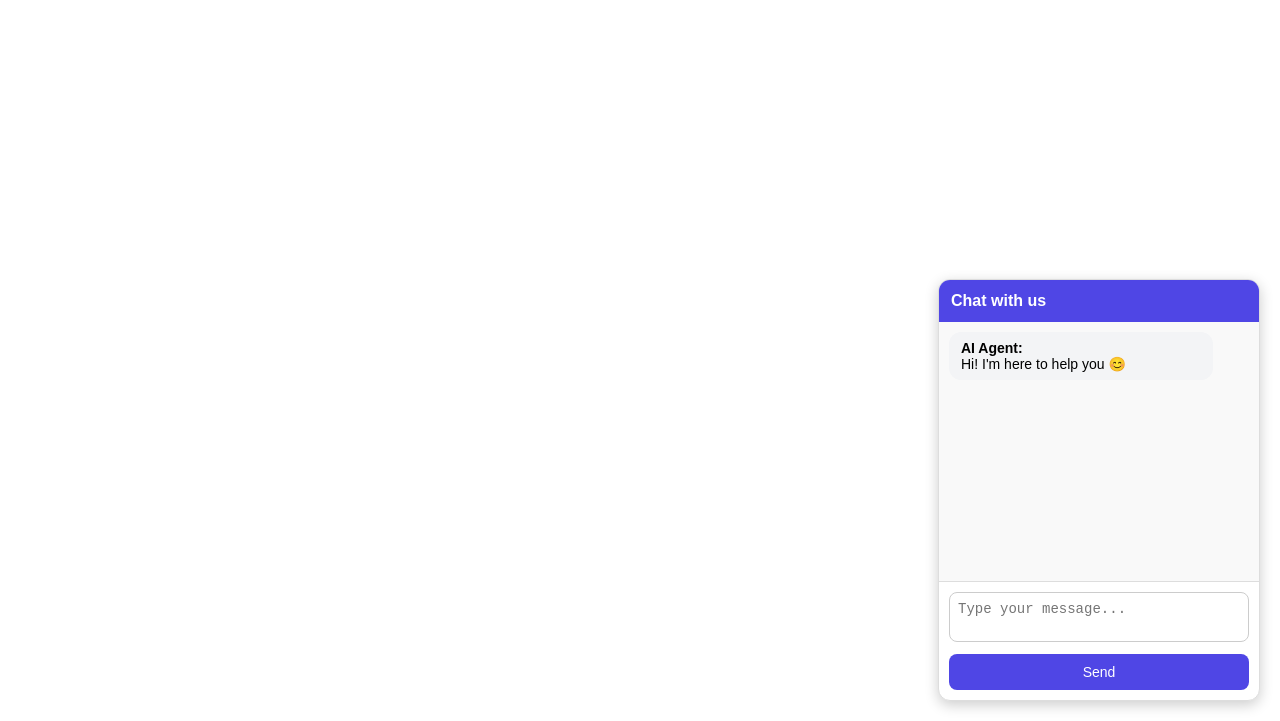
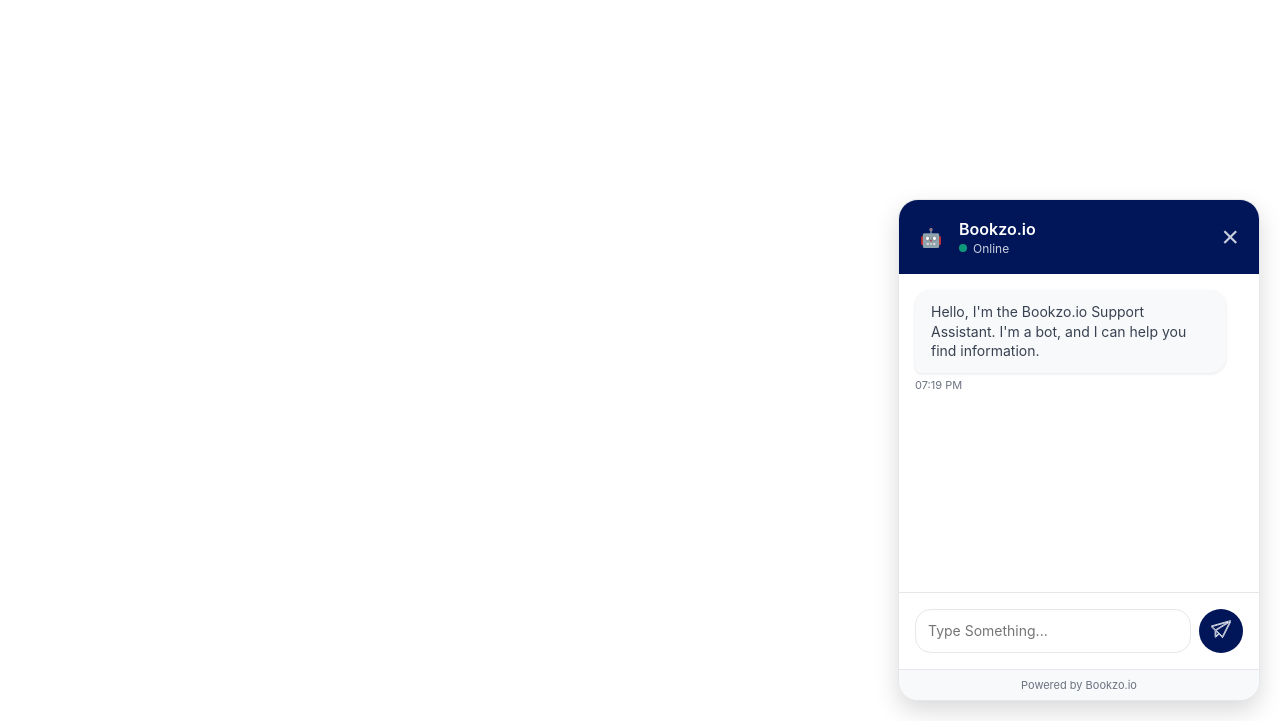
Before and after one commit to fzsf163/chat-bot-bookzo, a plain HTML site: page index.html in a window 1280 px wide. Shown: the part 79-800 px from the top of the page. Drawn offline with Linux system fonts and the light colour scheme.

Commit message:
chnages make style added

```diff
--- a/chat-widget.js
+++ b/chat-widget.js
@@ -1,8 +1,13 @@
 (function () {
-    const companySlug = window.COMPANY_SLUG || 'capital-renovation';
-    const endpoint = window.CHAT_API_ENDPOINT || 'http://localhost:8000/api/public-chat';
+  const companySlug = window.COMPANY_SLUG || "capital-renovation";
+  const endpoint =
+    window.CHAT_API_ENDPOINT || "http://localhost:8000/api/public-chat";
 
-    const chatBox = document.createElement('div');
+  const chatBox = document.createElement("div");
+  const color_bg = "#f9f9f9";
+  const color_primary = "#F7C32E";
+  const color_accent_primary = "#001659";
+  const color_accent_secondary = "#055AAB";
   chatBox.innerHTML = `
         <div style="
             position: fixed;
@@ -21,14 +26,14 @@
             overflow: hidden;
             border: 1px solid #ddd;
         ">
-            <div style="background: #4f46e5; color: white; padding: 12px; font-weight: bold;">
+            <div style="background: ${color_accent_primary}; color: white; padding: 12px; font-weight: bold;">
                 Chat with us
             </div>
             <div id="chat-log" style="
                 flex: 1;
                 padding: 10px;
                 overflow-y: auto;
-                background: #f9f9f9;
+                background: ${color_bg};
                 font-size: 14px;
             "></div>
             <div style="padding: 10px; border-top: 1px solid #ddd;">
@@ -44,7 +49,7 @@
                 <button id="send-btn" style="
                     margin-top: 8px;
                     width: 100%;
-                    background: #4f46e5;
+                    background: ${color_accent_primary};
                     color: white;
                     border: none;
                     padding: 10px;
@@ -57,26 +62,26 @@
     `;
   document.body.appendChild(chatBox);
 
-    const log = chatBox.querySelector('#chat-log');
-    const input = chatBox.querySelector('#chat-input');
-    const sendBtn = chatBox.querySelector('#send-btn');
+  const log = chatBox.querySelector("#chat-log");
+  const input = chatBox.querySelector("#chat-input");
+  const sendBtn = chatBox.querySelector("#send-btn");
 
   function appendMessage(sender, text) {
-        const msg = document.createElement('div');
-        msg.style.marginBottom = '10px';
-        msg.style.padding = '8px 12px';
-        msg.style.borderRadius = '12px';
-        msg.style.maxWidth = '80%';
-        msg.style.wordBreak = 'break-word';
-        msg.style.whiteSpace = 'pre-wrap';
+    const msg = document.createElement("div");
+    msg.style.marginBottom = "10px";
+    msg.style.padding = "8px 12px";
+    msg.style.borderRadius = "12px";
+    msg.style.maxWidth = "80%";
+    msg.style.wordBreak = "break-word";
+    msg.style.whiteSpace = "pre-wrap";
 
-        if (sender === 'You') {
-            msg.style.alignSelf = 'flex-end';
-            msg.style.backgroundColor = '#e0e7ff';
-            msg.style.marginLeft = 'auto';
+    if (sender === "You") {
+      msg.style.alignSelf = "flex-end";
+      msg.style.backgroundColor = "#e0e7ff";
+      msg.style.marginLeft = "auto";
     } else {
-            msg.style.backgroundColor = '#f3f4f6';
-            msg.style.marginRight = 'auto';
+      msg.style.backgroundColor = "#f3f4f6";
+      msg.style.marginRight = "auto";
     }
 
     msg.innerHTML = `<strong>${sender}:</strong><br>${text}`;
@@ -84,9 +89,9 @@
     log.scrollTop = log.scrollHeight;
   }
 
-    sendBtn.addEventListener('click', sendMessage);
-    input.addEventListener('keydown', function (e) {
-        if (e.key === 'Enter' && !e.shiftKey) {
+  sendBtn.addEventListener("click", sendMessage);
+  input.addEventListener("keydown", function (e) {
+    if (e.key === "Enter" && !e.shiftKey) {
       e.preventDefault();
       sendMessage();
     }
@@ -96,36 +101,36 @@
     const message = input.value.trim();
     if (!message) return;
 
-        appendMessage('You', message);
-        input.value = '';
+    appendMessage("You", message);
+    input.value = "";
 
-        const conversationId = localStorage.getItem('conversation_id') || null;
+    const conversationId = localStorage.getItem("conversation_id") || null;
 
     fetch(`${endpoint}/${companySlug}`, {
-            method: 'POST',
-            headers: { 'Content-Type': 'application/json' },
+      method: "POST",
+      headers: { "Content-Type": "application/json" },
       body: JSON.stringify({
         message: message,
-                conversation_id: conversationId
-            })
+        conversation_id: conversationId,
+      }),
     })
       .then(res => res.json())
       .then(data => {
         if (data.conversation_id) {
-                    localStorage.setItem('conversation_id', data.conversation_id);
+          localStorage.setItem("conversation_id", data.conversation_id);
         }
 
         if (data && data.reply) {
-                    appendMessage('AI Agent', data.reply);
+          appendMessage("AI Agent", data.reply);
         } else {
-                    appendMessage('AI Agent', '<em>No response</em>');
+          appendMessage("AI Agent", "<em>No response</em>");
         }
       })
       .catch(() => {
-                appendMessage('AI Agent', '<em>Error contacting server</em>');
+        appendMessage("AI Agent", "<em>Error contacting server</em>");
       });
   }
 
   // Optional welcome message
-    appendMessage('AI Agent', "Hi! I'm here to help you 😊");
+  appendMessage("AI Agent", "Hi! I'm here to help you 😊");
 })();
--- /dev/null
+++ b/chat_widget_d.js
@@ -0,0 +1,311 @@
+(function () {
+  const companySlug = window.COMPANY_SLUG || "capital-renovation";
+  const endpoint =
+    window.CHAT_API_ENDPOINT || "http://localhost:8000/api/public-chat";
+
+  // Theme configuration object
+  const themeConfig = {
+    colors: {
+      primary: "#001659",
+      secondary: "#E85D3D",
+      background: "#FFFFFF",
+      messageBackground: "#F8F9FA",
+      userMessageBackground: "#3B4A6B",
+      border: "#E5E7EB",
+      text: "#374151",
+      textLight: "#6B7280",
+      white: "#FFFFFF",
+    },
+    spacing: {
+      small: "8px",
+      medium: "12px",
+      large: "16px",
+      xlarge: "20px",
+    },
+    borderRadius: {
+      small: "8px",
+      medium: "12px",
+      large: "16px",
+      xlarge: "20px",
+    },
+    shadows: {
+      widget: "0 10px 25px rgba(0, 0, 0, 0.15)",
+      message: "0 1px 3px rgba(0, 0, 0, 0.1)",
+    },
+    input: {
+      minHeight: "44px",
+      maxHeight: "120px",
+    },
+  };
+
+  const chatBox = document.createElement("div");
+  chatBox.innerHTML = `
+        <div style="
+            position: fixed;
+            bottom: 20px;
+            right: 20px;
+            width: 360px;
+            height: 500px;
+            display: flex;
+            flex-direction: column;
+            border-radius: ${themeConfig.borderRadius.xlarge};
+            box-shadow: ${themeConfig.shadows.widget};
+            font-family: -apple-system, BlinkMacSystemFont, 'Segoe UI', Roboto, sans-serif;
+            background: ${themeConfig.colors.background};
+            color: ${themeConfig.colors.text};
+            z-index: 9999;
+            overflow: hidden;
+            border: 1px solid ${themeConfig.colors.border};
+        ">
+            <!-- Header -->
+            <div style="
+                background: ${themeConfig.colors.primary};
+                color: ${themeConfig.colors.white};
+                padding: ${themeConfig.spacing.large};
+                font-weight: 600;
+                font-size: 16px;
+                display: flex;
+                align-items: center;
+                gap: ${themeConfig.spacing.medium};
+            ">
+                <div style="
+                    width: 32px;
+                    height: 32px;
+                    border-radius: 50%;
+                    background: ${themeConfig.colors.primary};
+                    display: flex;
+                    align-items: center;
+                    justify-content: center;
+                    font-size: 18px;
+                ">🤖</div>
+                <div>
+                    <div>Bookzo.io</div>
+                    <div style="
+                        font-size: 12px;
+                        font-weight: normal;
+                        opacity: 0.8;
+                        display: flex;
+                        align-items: center;
+                        gap: 6px;
+                        margin-top: 2px;
+                    ">
+                        <div style="
+                            width: 8px;
+                            height: 8px;
+                            border-radius: 50%;
+                            background: #10B981;
+                        "></div>
+                        Online
+                    </div>
+                </div>
+                <button style="
+                    margin-left: auto;
+                    background: none;
+                    border: none;
+                    color: ${themeConfig.colors.white};
+                    font-size: 30px;
+                    cursor: pointer;
+                    padding: 4px;
+                    border-radius: 4px;
+                    opacity: 0.8;
+                " onmouseover="this.style.opacity='1'" onmouseout="this.style.opacity='0.8'">×</button>
+            </div>
+
+            <!-- Messages Area -->
+            <div id="chat-log" style="
+                flex: 1;
+                padding: ${themeConfig.spacing.large};
+                overflow-y: auto;
+                background: ${themeConfig.colors.background};
+                font-size: 14px;
+                line-height: 1.5;
+            "></div>
+
+            <!-- Input Area -->
+            <div style="
+                padding: ${themeConfig.spacing.large};
+                border-top: 1px solid ${themeConfig.colors.border};
+                background: ${themeConfig.colors.background};
+            ">
+                <div style="
+                    display: flex;
+                    gap: ${themeConfig.spacing.small};
+                    align-items: flex-end;
+                ">
+                    <textarea id="chat-input" rows="1" placeholder="Type Something..." style="
+                        flex: 1;
+                        padding: ${themeConfig.spacing.medium};
+                        border-radius: ${themeConfig.borderRadius.large};
+                        border: 1px solid ${themeConfig.colors.border};
+                        resize: none;
+                        font-size: 14px;
+                        font-family: inherit;
+                        box-sizing: border-box;
+                        outline: none;
+                        background: ${themeConfig.colors.background};
+                        color: ${themeConfig.colors.text};
+                        min-height: ${themeConfig.input.minHeight};
+                        max-height: ${themeConfig.input.maxHeight};
+                        overflow-y: auto;
+                    "></textarea>
+                    <button id="send-btn" style="
+                        width: 44px;
+                        height: 44px;
+                        background: ${themeConfig.colors.primary};
+                        color: ${themeConfig.colors.white};
+                        border: none;
+                        border-radius: 50%;
+                        font-size: 16px;
+                        cursor: pointer;
+                        display: flex;
+                        align-items: center;
+                        justify-content: center;
+                        flex-shrink: 0;
+                        transition: all 0.2s ease;
+                    " onmouseover="this.style.transform='scale(1.15)'" onmouseout="this.style.transform='scale(1)'"><span>
+                   <svg xmlns="http://www.w3.org/2000/svg" width="20" height="20" viewBox="0 0 24 24" fill="none" stroke="#fff" stroke-width="5" stroke-linecap="round" stroke-linejoin="round"> <?xml version="1.0" encoding="utf-8"?><svg version="1.1" id="Layer_1" xmlns="http://www.w3.org/2000/svg" xmlns:xlink="http://www.w3.org/1999/xlink" x="0px" y="0px" viewBox="0 0 122.88 103.44" style="enable-background:new 0 0 122.88 103.44" xml:space="preserve"><g><path d="M69.49,102.77L49.8,84.04l-20.23,18.27c-0.45,0.49-1.09,0.79-1.8,0.79c-1.35,0-2.44-1.09-2.44-2.44V60.77L0.76,37.41 c-0.98-0.93-1.01-2.47-0.09-3.45c0.31-0.33,0.7-0.55,1.11-0.67l0,0l118-33.2c1.3-0.36,2.64,0.39,3.01,1.69 c0.19,0.66,0.08,1.34-0.24,1.89l-49.2,98.42c-0.6,1.2-2.06,1.69-3.26,1.09C69.86,103.07,69.66,102.93,69.49,102.77L69.49,102.77 L69.49,102.77z M46.26,80.68L30.21,65.42v29.76L46.26,80.68L46.26,80.68z M28.15,56.73l76.32-47.26L7.22,36.83L28.15,56.73 L28.15,56.73z M114.43,9.03L31.79,60.19l38.67,36.78L114.43,9.03L114.43,9.03z"/></g></svg>
+                    </span></button>
+                </div>
+            </div>
+
+            <!-- Powered by footer -->
+            <div style="
+                padding: ${themeConfig.spacing.small} ${themeConfig.spacing.large};
+                text-align: center;
+                font-size: 11px;
+                color: ${themeConfig.colors.textLight};
+                background: ${themeConfig.colors.messageBackground};
+                border-top: 1px solid ${themeConfig.colors.border};
+            ">
+                Powered by Bookzo.io
+            </div>
+        </div>
+    `;
+  document.body.appendChild(chatBox);
+
+  const log = chatBox.querySelector("#chat-log");
+  const input = chatBox.querySelector("#chat-input");
+  const sendBtn = chatBox.querySelector("#send-btn");
+
+  function appendMessage(sender, text) {
+    const msg = document.createElement("div");
+    const isUser = sender === "You";
+
+    msg.style.marginBottom = themeConfig.spacing.medium;
+    msg.style.display = "flex";
+    msg.style.flexDirection = "column";
+    msg.style.alignItems = isUser ? "flex-end" : "flex-start";
+
+    const messageContent = document.createElement("div");
+    messageContent.style.padding = `${themeConfig.spacing.medium} ${themeConfig.spacing.large}`;
+    messageContent.style.borderRadius = themeConfig.borderRadius.large;
+    messageContent.style.maxWidth = "85%";
+    messageContent.style.wordBreak = "break-word";
+    messageContent.style.whiteSpace = "pre-wrap";
+    messageContent.style.fontSize = "14px";
+    messageContent.style.lineHeight = "1.4";
+    messageContent.style.boxShadow = themeConfig.shadows.message;
+
+    if (isUser) {
+      messageContent.style.backgroundColor =
+        themeConfig.colors.userMessageBackground;
+      messageContent.style.color = themeConfig.colors.white;
+      messageContent.style.borderBottomRightRadius = "6px";
+    } else {
+      messageContent.style.backgroundColor =
+        themeConfig.colors.messageBackground;
+      messageContent.style.color = themeConfig.colors.text;
+      messageContent.style.borderBottomLeftRadius = "6px";
+    }
+
+    // Add timestamp
+    const timestamp = document.createElement("div");
+    timestamp.style.fontSize = "11px";
+    timestamp.style.color = themeConfig.colors.textLight;
+    timestamp.style.marginTop = "4px";
+    timestamp.style.textAlign = isUser ? "right" : "left";
+
+    const now = new Date();
+    const timeString = now.toLocaleTimeString([], {
+      hour: "2-digit",
+      minute: "2-digit",
+    });
+    timestamp.textContent = timeString;
+
+    messageContent.innerHTML = text;
+    msg.appendChild(messageContent);
+    msg.appendChild(timestamp);
+    log.appendChild(msg);
+    log.scrollTop = log.scrollHeight;
+  }
+
+  // Auto-resize textarea
+  input.addEventListener("input", function () {
+    this.style.height = "auto";
+    const newHeight = Math.min(
+      this.scrollHeight,
+      parseInt(themeConfig.input.maxHeight)
+    );
+    this.style.height = newHeight + "px";
+  });
+
+  sendBtn.addEventListener("click", sendMessage);
+  input.addEventListener("keydown", function (e) {
+    if (e.key === "Enter" && !e.shiftKey) {
+      e.preventDefault();
+      sendMessage();
+    }
+  });
+
+  function sendMessage() {
+    const message = input.value.trim();
+    if (!message) return;
+
+    appendMessage("You", message);
+    input.value = "";
+    input.style.height = "auto";
+
+    const conversationId = localStorage.getItem("conversation_id") || null;
+
+    fetch(`${endpoint}/${companySlug}`, {
+      method: "POST",
+      headers: { "Content-Type": "application/json" },
+      body: JSON.stringify({
+        message: message,
+        conversation_id: conversationId,
+      }),
+    })
+      .then(res => res.json())
+      .then(data => {
+        if (data.conversation_id) {
+          localStorage.setItem("conversation_id", data.conversation_id);
+        }
+
+        if (data && data.reply) {
+          appendMessage("AI Agent", data.reply);
+        } else {
+          appendMessage("AI Agent", "<em>No response</em>");
+        }
+      })
+      .catch(() => {
+        appendMessage("AI Agent", "<em>Error contacting server</em>");
+      });
+  }
+
+  // Welcome message with current time
+  const welcomeTime = new Date().toLocaleString("en-US", {
+    month: "long",
+    day: "numeric",
+    year: "numeric",
+    hour: "numeric",
+    minute: "2-digit",
+    hour12: true,
+  });
+
+  setTimeout(() => {
+    appendMessage(
+      "AI Agent",
+      `Hello, I'm the Bookzo.io Support Assistant. I'm a bot, and I can help you find information.`
+    );
+  }, 500);
+})();
```
Also changed, not shown: index.html (+1 -1 lines). Lines whose indentation alone changed are shown as unchanged.
